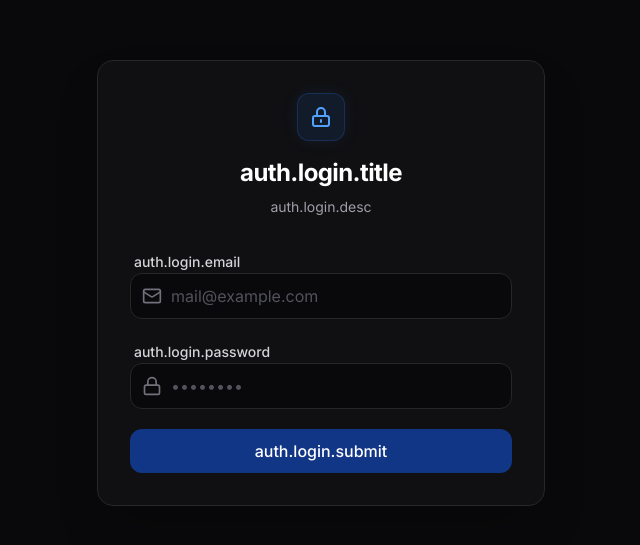
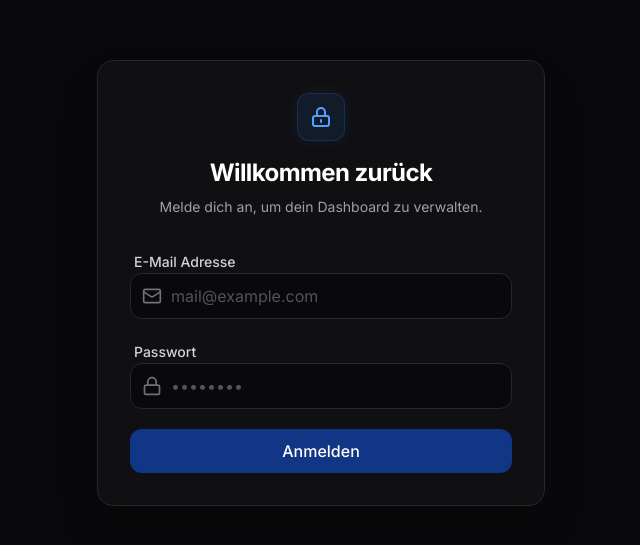
Before and after one commit to jonashuberts/resell_dashboard, a Next.js app: page /login in a window 1280 px wide. Shown: the part 117-662 px from the top of the page, without its empty margins (319-959 px from the left). Built offline with nearby package versions, Linux system fonts and the light colour scheme; no server answers.

Commit message:
Fix missing i18n translation keys for the Auth component

```diff
--- a/src/components/LanguageContext.tsx
+++ b/src/components/LanguageContext.tsx
@@ -18,6 +18,14 @@ export const translations: Translations = {
   "nav.inventory": { de: "Inventar", en: "Inventory" },
   "nav.transactions": { de: "Transaktionen", en: "Transactions" },
   "nav.settings": { de: "Einstellungen", en: "Settings" },
+
+  // Auth
+  "auth.login.title": { de: "Willkommen zurück", en: "Welcome back" },
+  "auth.login.desc": { de: "Melde dich an, um dein Dashboard zu verwalten.", en: "Log in to manage your dashboard." },
+  "auth.login.email": { de: "E-Mail Adresse", en: "Email Address" },
+  "auth.login.password": { de: "Passwort", en: "Password" },
+  "auth.login.submit": { de: "Anmelden", en: "Sign In" },
+  "auth.login.error": { de: "Login fehlgeschlagen. Bitte prüfe deine Zugangsdaten.", en: "Login failed. Please check your credentials." },
 
   // Settings Toggle UI
   "settings.language.title": { de: "Sprache", en: "Language" },
```
